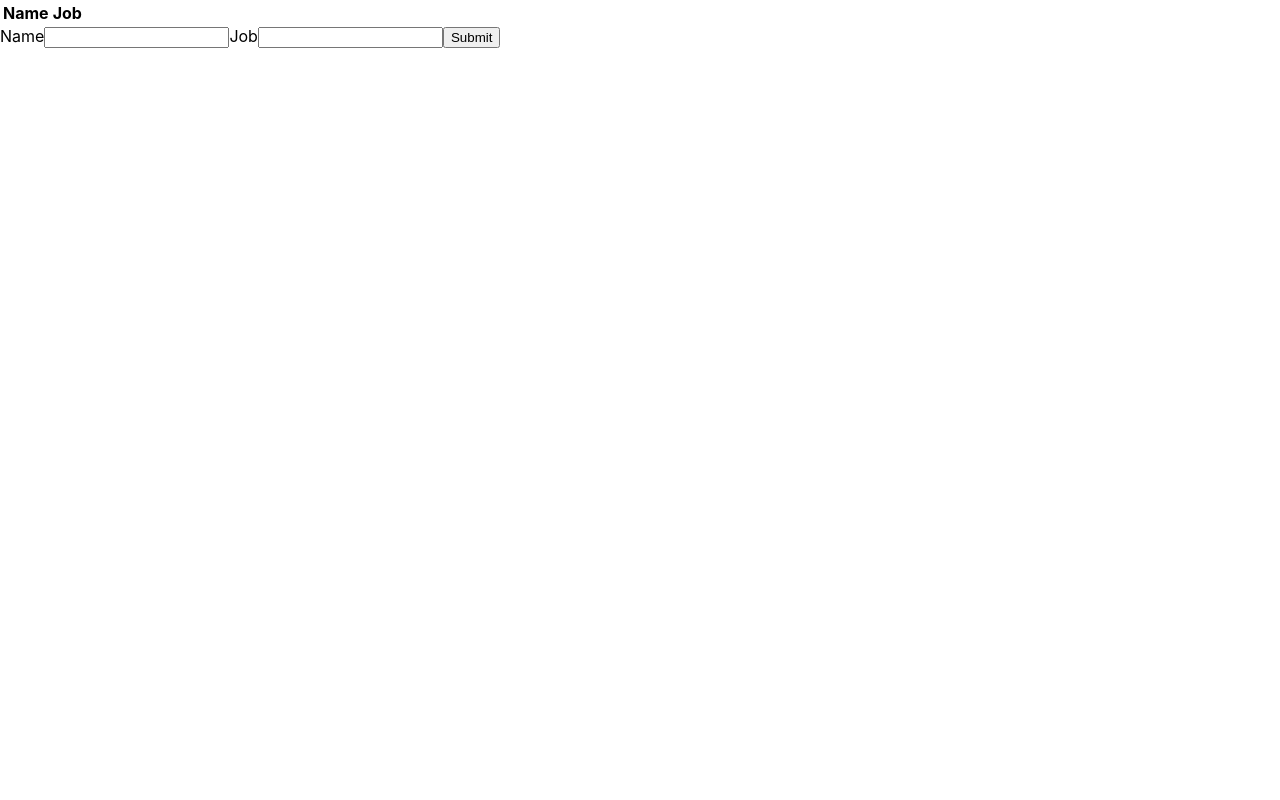
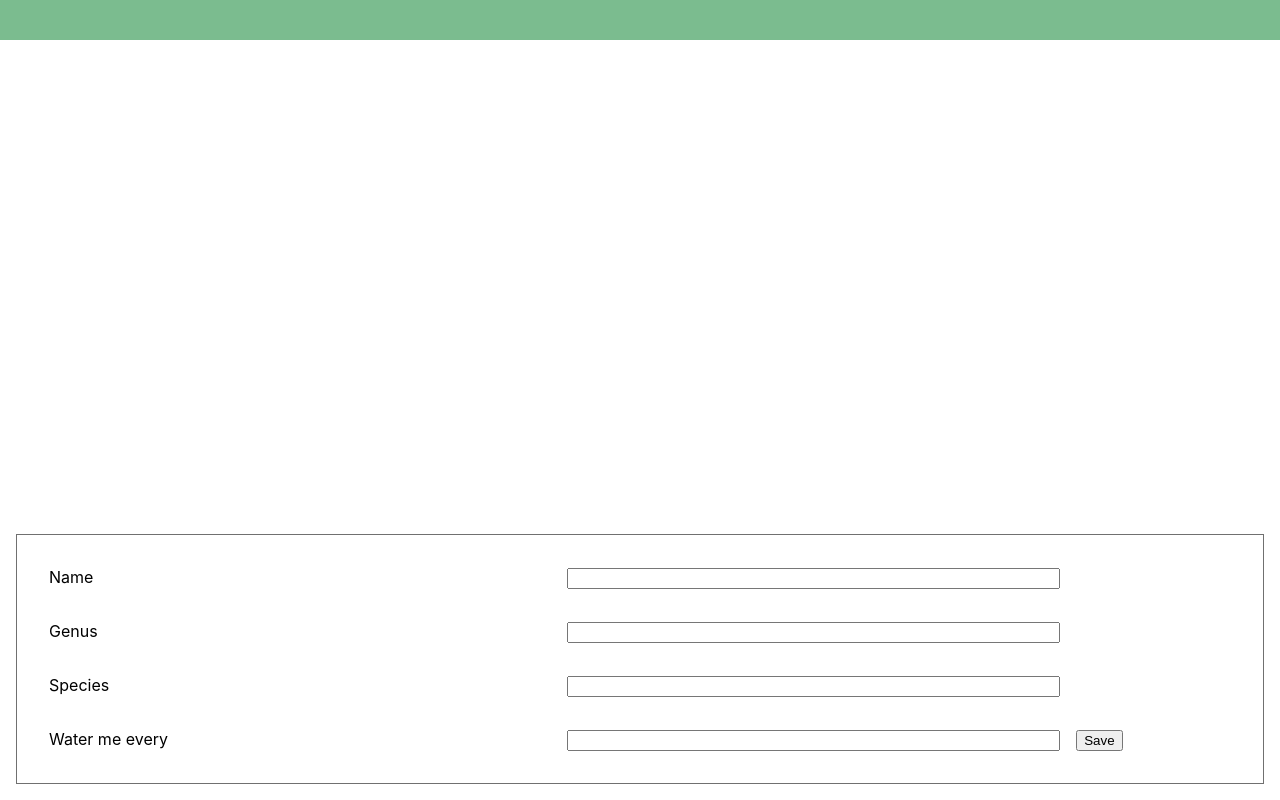
Before and after one commit to SimonAnguish/raincloud, a React (Create React App) app: page / in a window 1280 px wide. Built offline with nearby package versions, Linux system fonts and the light colour scheme.

Commit message:
Changed elements to be for my project and styled

```diff
--- a/src/App.js
+++ b/src/App.js
@@ -1,34 +1,35 @@
 import React, { Component } from 'react'
-import Table from './Table'
+import List from './List'
 import Form from './Form'
+import './App.scss'
 
 class App extends Component {
     state = {
-        characters: [],
+        cards: [],
     }
 
-    removeCharacter = index => {
-        const { characters } = this.state
+    removeCard = index => {
+        const { cards } = this.state
 
         this.setState({
-            characters: characters.filter((character, i) => {
+            cards: cards.filter((cards, i) => {
                 return i !== index
             }),
         })
     }
 
-    handleSubmit = character => {
+    handleSubmit = card => {
         this.setState({
-            characters: [...this.state.characters, character]
+            cards: [...this.state.cards, card]
         })
     }
 
     render() {
-        const { characters } = this.state
+        const { cards } = this.state
 
         return (
             <div className="App">
-                <Table characterData={characters} removeCharacter={this.removeCharacter} />
+                <List cardData={cards} removeCard={this.removeCard} />
                 <Form handleSubmit={this.handleSubmit} />
             </div>
         )
--- /dev/null
+++ b/src/App.scss
@@ -0,0 +1,7 @@
+@import './styles/colors';
+
+body {
+    box-sizing: border-box;
+    border-top: 40px solid $morning-green;
+    padding: 45px;
+}
--- a/src/Form.js
+++ b/src/Form.js
@@ -1,9 +1,12 @@
 import React, { Component } from 'react'
+import './Form.scss'
 
 class Form extends Component {
     initialState = {
         name: '',
-        job: '',
+        genus: '',
+        species: '',
+        watering: '',
     }
 
     state = this.initialState
@@ -22,7 +25,7 @@ class Form extends Component {
     }
 
     render() {
-        const { name, job } = this.state
+        const { name, genus, species, watering } = this.state
 
         return (
             <form>
@@ -33,14 +36,28 @@ class Form extends Component {
                     id="name"
                     value={name}
                     onChange={this.handleChange} />
-                <label htmlFor="job">Job</label>
+                <label htmlFor="genus">Genus</label>
                 <input
                     type="text"
-                    name="job"
-                    id="job"
-                    value={job}
+                    name="genus"
+                    id="genus"
+                    value={genus}
                     onChange={this.handleChange} />
-                <input type="submit" value="Submit" onClick={this.submitForm} />
+                <label htmlFor="species">Species</label>
+                <input
+                    type="text"
+                    name="species"
+                    id="species"
+                    value={species}
+                    onChange={this.handleChange} />
+                <label htmlFor="watering">Water me every</label>
+                <input
+                        type="text"
+                        name="watering"
+                        id="watering"
+                        value={watering}
+                        onChange={this.handleChange} />
+                <button type="submit" value="Submit" onClick={this.submitForm}>Save</button>
             </form>
         )
     }
--- /dev/null
+++ b/src/Form.scss
@@ -0,0 +1,16 @@
+@import './styles/colors';
+
+form {
+    position: absolute;
+    bottom: 0;
+    right: 0;
+    padding: 1rem;
+    margin: 1rem;
+    border: 1px solid $text-gray;
+
+    input, label {
+        display: inline-block;
+        margin: 1rem;
+        width: 40%;
+    }
+}
--- /dev/null
+++ b/src/List.js
@@ -0,0 +1,30 @@
+import React from 'react'
+import './List.scss'
+
+const List = props => {
+    const { cardData, removeCard } = props
+
+    const cards = cardData.map((card, index) => {
+        return  (
+            <div className="card" key={index}>
+                <div className="card-image">
+
+                </div>
+                <div className="card-info">
+                    <button className="delete" onClick={() => removeCard(index)}>Delete</button>
+                    <span className="name">{card.name}</span>
+                    <span className="binomial">{card.genus} {card.species}</span>
+                    <span className="watering">~ {card.watering} Days</span>
+                </div>
+            </div>
+        )
+    })
+
+    return (
+        <div className='list'>
+            {cards}
+        </div>
+    )
+}
+
+export default List
--- /dev/null
+++ b/src/List.scss
@@ -0,0 +1,56 @@
+@import './styles/colors';
+
+.list {
+    display: flex;
+    width: 100%;
+    min-height: 20rem;
+
+    .card {
+        margin: 15px;
+        color: $text-gray;
+        position: relative;
+        width: 200px;
+        height: 300px;
+        border: 1px solid $text-gray;
+
+        .card-image {
+            height: 200px;
+            box-sizing: border-box;
+            border-bottom: 1px solid $text-gray;
+        }
+
+        .delete {
+            display: none;
+        }
+
+        .name, .binomial {
+            text-align: left;
+            display: block;
+        }
+
+        .name {
+            font-size: 16px;
+            font-weight: 800;
+        }
+
+        .binomial {
+            font-size: 8px;
+            font-weight: 500;
+        }
+
+        .watering {
+            display: block;
+            font-size: 12px;
+            font-weight: 500;
+            position: absolute;
+            bottom: 0;
+            right: 0;
+            padding: 10px;
+        }
+
+        .card-info {
+            padding: 20px;
+            box-sizing: border-box;
+        }
+    }
+}
--- a/src/Table.js
+++ /dev/null
@@ -1,41 +0,0 @@
-import React from 'react'
-
-const TableHeader = () => {
-    return (
-        <thead>
-            <tr>
-                <th>Name</th>
-                <th>Job</th>
-            </tr>
-        </thead>
-    )
-}
-
-const TableBody = props => {
-    const rows = props.characterData.map((row, index) => {
-        return  (
-            <tr key={index}>
-                <td>{row.name}</td>
-                <td>{row.job}</td>
-                <td>
-                    <button onClick={() => props.removeCharacter(index)}>Delete</button>
-                </td>
-            </tr>
-        )
-    })
-
-    return <tbody>{rows}</tbody>
-}
-
-const Table = props => {
-    const { characterData, removeCharacter } = props
-
-    return (
-        <table>
-            <TableHeader />
-            <TableBody characterData={characterData} removeCharacter={removeCharacter} />
-        </table>
-    )
-}
-
-export default Table
--- /dev/null
+++ b/src/styles/colors.scss
@@ -0,0 +1,3 @@
+$morning-green: #7BBC8F;
+$text-gray: #707070;
+$droplet-blue: #1381D5;
```
